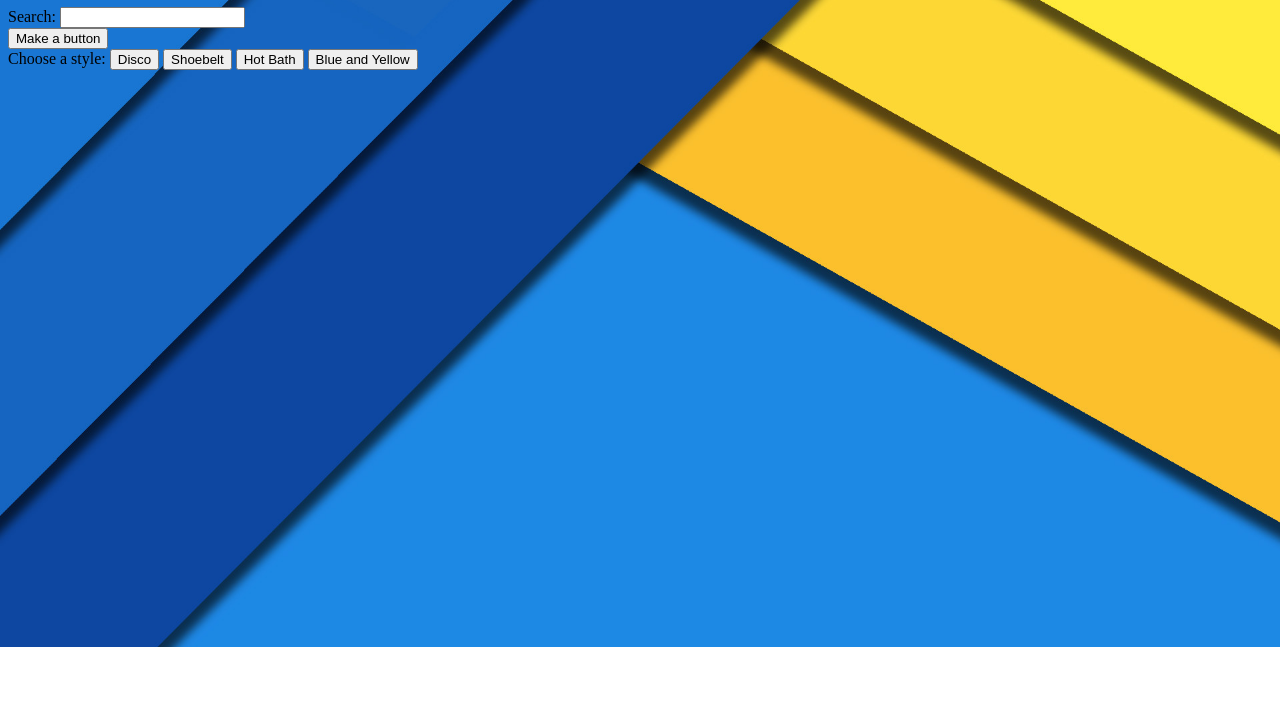
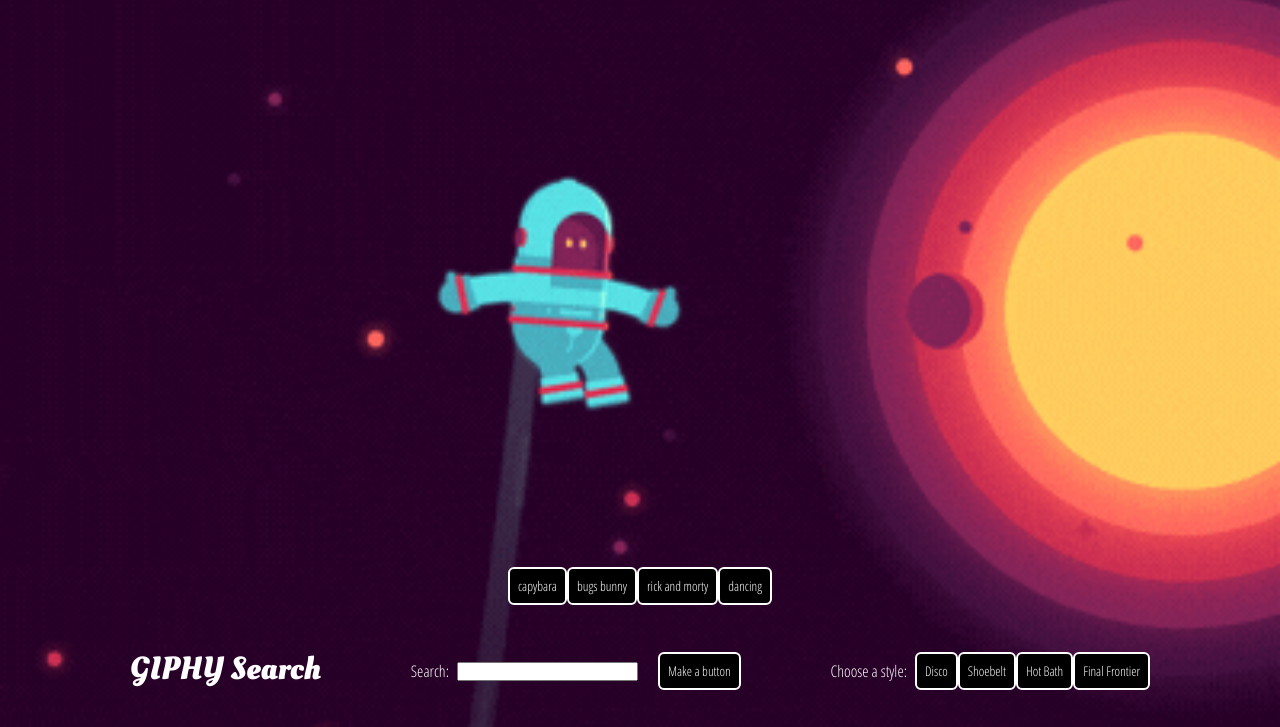
Before and after one commit to PierreLampre/Giphy-API, a plain HTML site: page finalfrontier.html in a window 1280 px wide. Shown: the part 73-800 px from the top of the page. Drawn offline with nearby package versions, Linux system fonts and the light colour scheme.

Commit message:
created 4th style 'Final Frontier'

```diff
--- a/assets/css/style3.css
+++ b/assets/css/style3.css
@@ -1,6 +1,103 @@
+*{
+    margin: 0;
+    padding: 0;
+    box-sizing: border-box;
+}
+
 body {
-    background-image: url('../img/by.png');
-    background-position: initial;
+    background-image: url('../img/stars.gif');
+    background-position: 40% 60%;
     background-repeat: no-repeat;
     background-size: cover;
+    font-family: 'Open Sans Condensed', sans-serif;
 }
+
+#container{
+    display: grid;
+    grid-template-rows: 15% 65% 10% 10%;
+    max-width: 1200px;
+    margin: 0 auto;
+    height: 100vh;
+    justify-items: center;
+}
+
+#gifs-view{
+    grid-row: 2 / 3;
+    max-width: 1000px;
+}
+
+#mid-bottom{
+    grid-row: 3 / 4;
+    margin: 0 auto;
+    max-width: 1200px;
+}
+
+#bottom{
+    display: flex;
+    justify-content: space-evenly;
+    grid-row: 4 / 5;
+    max-width: 1200px;
+    width: 100%;
+}
+
+#h1-style1{
+    color: white;
+    font-family: 'Oleo Script', cursive;
+}
+
+#gif-form{
+    max-width: 500px;
+    display: flex;
+    height: 48px;
+    align-items: center;
+}
+
+#gif-input{
+    margin: 0 20px 0 8px;
+}
+
+label{
+    color: white;
+}
+
+.btn, .gif{
+    padding: 8px;
+    background-color: black;
+    color: white;
+    border: 2px solid white;
+    border-radius: 6px;
+    font-family: 'Open Sans Condensed', sans-serif;
+}
+
+#css-styleswap{
+    display: flex;
+    height: 48px;
+    align-items: center;
+}
+
+#cas{
+    color: white;
+    margin-right: 8px;
+}
+
+#gifs-view > div{
+    display: flex;
+    flex-wrap: wrap;
+    justify-content: center;
+}
+
+.gifspan, .displayed-gif{
+    width: 140px;
+    height: 140px;
+    margin: 20px;
+}
+
+.displayed-gif{
+    border-radius: 14px;
+    border: 5px solid #d33453;
+}
+
+.gifspan > p{
+    width: 100px;
+    margin: 12px;
+}
--- /dev/null
+++ b/assets/javascript/ff-app.js
@@ -0,0 +1,81 @@
+var topics = ["capybara", "bugs bunny", "rick and morty", "dancing"];
+
+      function displaygifInfo() {
+
+        var gif = $(this).text();
+        var queryURL = "https://api.giphy.com/v1/gifs/search?q=" + gif + "&api_key=r3h8jdHJHdZEPmBDKE12DCTXynTZ8f1s&limit=10";
+        newDiv = $("<div>");
+
+         $("#gifs-view").empty();
+
+        $.ajax({
+          url: queryURL,
+          method: "GET"
+        }).then(function(response) {
+
+
+        for (let i = 0; i < response.data.length; i++) {
+
+            newDiv.append("<span class='gifspan'><img src='" + response.data[i].images.downsized_still.url + "'class='displayed-gif' data-state='still' data-animate='" + response.data[i].images.downsized.url + "' data-still='" + response.data[i].images.downsized_still.url + "'></span>");
+            $("#gifs-view").prepend(newDiv);
+        }
+
+
+             console.log(response);
+
+        });
+        $(this).text();
+      }
+
+      function renderButtons() {
+
+        $("#buttons-view").empty();
+
+        for (var i = 0; i < topics.length; i++) {
+
+          var a = $("<button>");
+          a.addClass("gif");
+          a.attr(topics[i]);
+          a.text(topics[i]);
+          $("#buttons-view").append(a);
+        }
+      }
+
+      $("#add-gif").on("click", function(event) {
+        event.preventDefault();
+        var gif = $("#gif-input").val().trim();
+
+        if (gif === "") {
+            alert("Please enter something first");
+        } else {
+
+        topics.push(gif);
+
+        renderButtons();
+        }
+      });
+
+      $(document).on("click", ".displayed-gif", function() {
+
+        var state = $(this).attr("data-state");
+
+        if (state === "still") {
+          $(this).attr("src", $(this).attr("data-animate"));
+          $(this).attr("data-state", "animate");
+        } else {
+          $(this).attr("src", $(this).attr("data-still"));
+          $(this).attr("data-state", "still");
+        }
+
+        console.log(state);
+
+      });
+
+
+
+
+      $(document).on("click", ".gif", displaygifInfo);
+
+
+
+      renderButtons();
--- a/blueandyellow.html
+++ b/finalfrontier.html
@@ -12,6 +12,8 @@
     <title></title>
     <meta name="description" content="">
     <meta name="viewport" content="width=device-width, initial-scale=1">
+    <link href="https://fonts.googleapis.com/css2?family=Oleo+Script:wght@700&display=swap" rel="stylesheet">
+    <link href="https://fonts.googleapis.com/css2?family=Open+Sans+Condensed:wght@300&display=swap" rel="stylesheet">
     <link rel="stylesheet" href="assets/css/style3.css">
 </head>
 
@@ -24,25 +26,25 @@
 
         <div id="gifs-view"></div>
 
+        <div id="mid-bottom"><div id="buttons-view"></div></div>
+
         <div id="bottom">
 
             <h1 id="h1-style1">GIPHY Search</h1>
-
-            <div id="buttons-view"></div>
 
             <form id="gif-form">
                 <label for="gif-input">Search:</label>
                 <input type="text" id="gif-input"><br>
 
-                <input id="add-gif" type="submit" value="Make a button">
+                <input id="add-gif" class="btn" type="submit" value="Make a button">
             </form>
 
 
-            <div id="css-styleswap"><span id="cas">Choose a style: </span><a href="index.html"><button id="disco"
+            <div id="css-styleswap"><span id="cas">Choose a style: </span><a href="index.html"><button class="btn" id="disco"
                         class="css-button">Disco</button></a>
-                <a href="broganbelt.html"><button id="broganbelt" class="css-button">Shoebelt</button></a>
-                <button id="hot-bath" class="css-button">Hot Bath</button>
-                <button id="blue-and-yellow" class="css-button">Blue and Yellow</button>
+                <a href="broganbelt.html"><button class="btn" id="broganbelt" class="css-button">Shoebelt</button></a>
+                <button class="btn" id="hot-bath" class="css-button">Hot Bath</button>
+                <button class="btn" id="blue-and-yellow" class="css-button">Final Frontier</button>
             </div>
 
         </div>
@@ -52,8 +54,8 @@
 
 
 
-
-    <script src="assets/javascript/app.js" async defer></script>
+    <script src="https://cdnjs.cloudflare.com/ajax/libs/jquery/3.2.1/jquery.min.js"></script>
+    <script src="assets/javascript/ff-app.js" async defer></script>
 </body>
 
 </html>
```
Also changed, not shown: broganbelt.html (+1 -1 lines), hotbath.html (+1 -1 lines), index.html (+2 -2 lines), assets/img/bubbles-ani.gif (added), assets/img/stars.gif (added).
